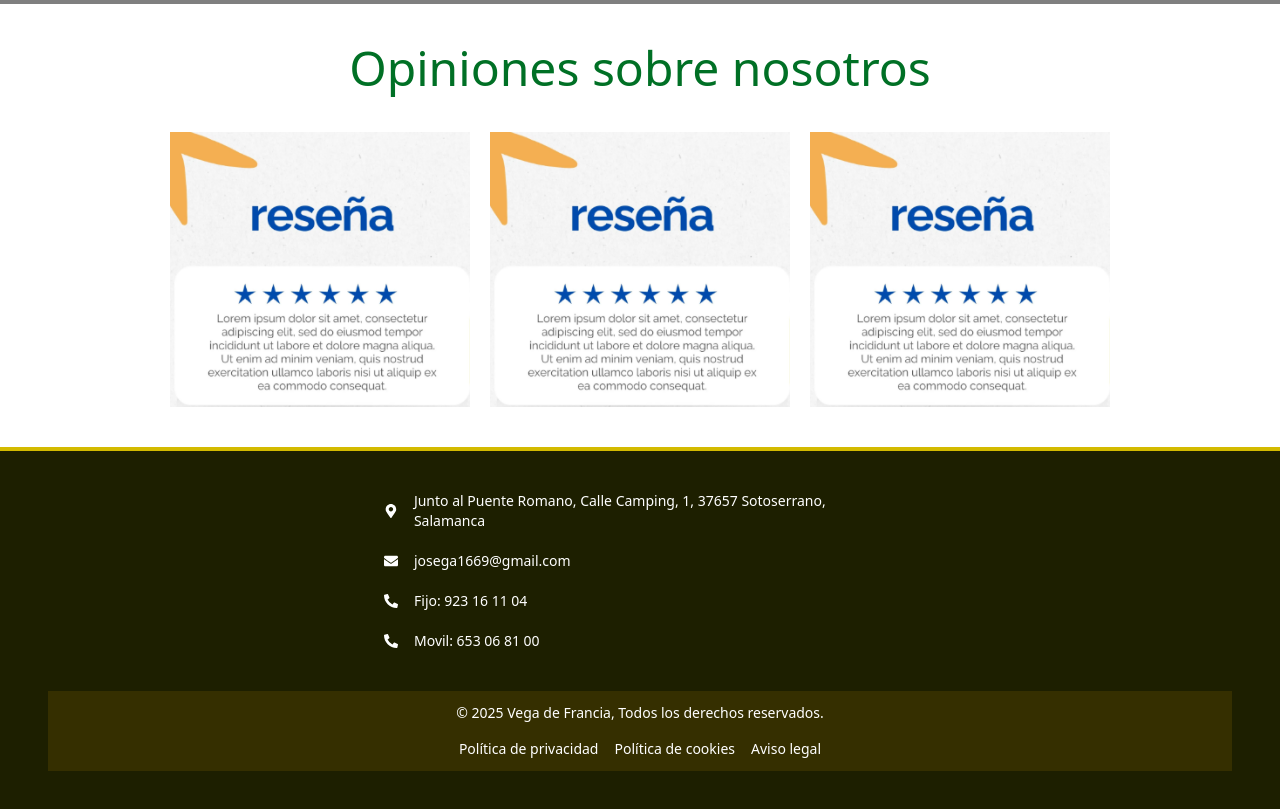
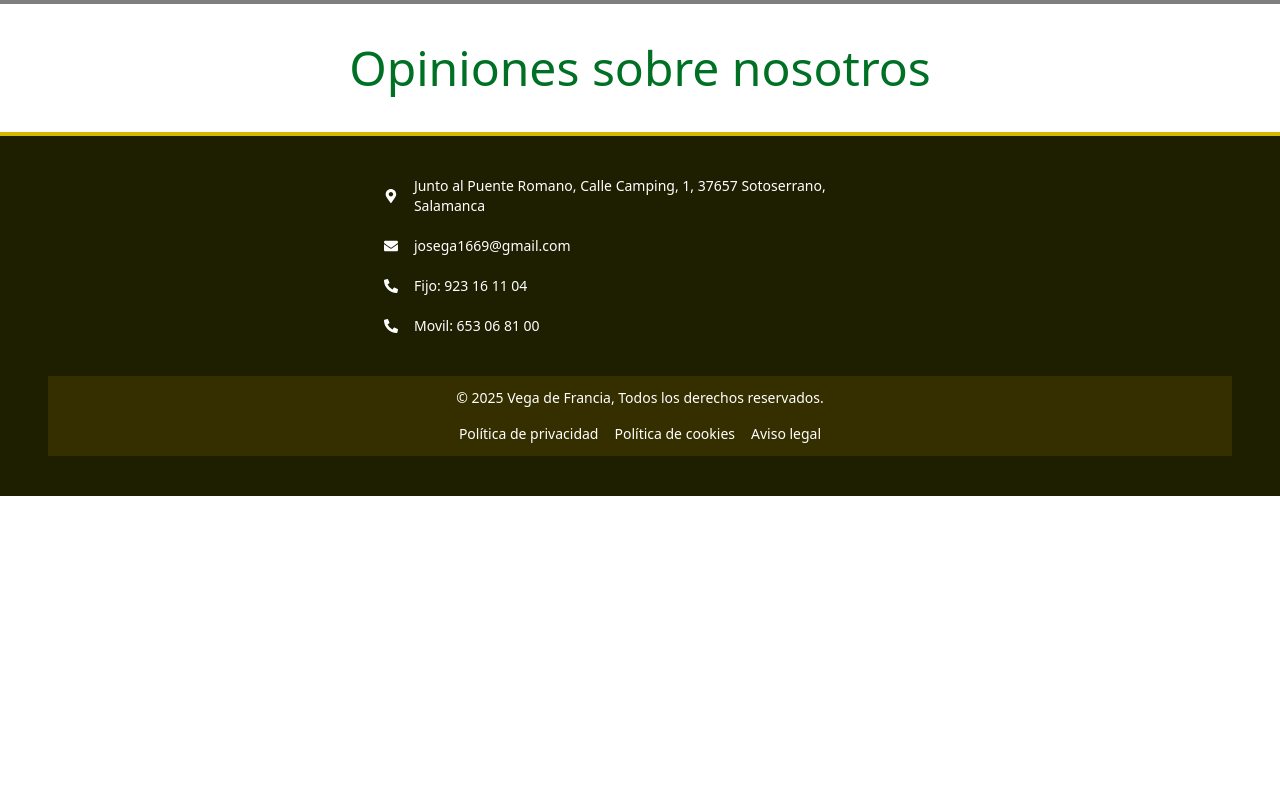
Before and after one commit to AdrianGonzalo/Camping-Vega-de-Francia, a Next.js app: page / in a window 1280 px wide. Shown: the part 3000-3809 px from the top of the page. After the commit the page ends 3496 px from the top, so only its background shows below. Built offline with nearby package versions, Linux system fonts and the light colour scheme; grey boxes are pictures that could not be loaded.

Commit message:
add reviews

```diff
--- a/src/app/(routes)/homePage/page.jsx
+++ b/src/app/(routes)/homePage/page.jsx
@@ -2,6 +2,7 @@ import Image from "next/image";
 import Link from "next/link";
 
 import Card from "@/app/components/card";
+import GoogleReviews from "@/app/components/GoogleReviews";
 
 const HomePage = () => {
   return (
@@ -169,30 +170,8 @@ const HomePage = () => {
           <p className="text-5xl text-[var(--titleBody)] mb-10 flex justify-center">
             Opiniones sobre nosotros
           </p>
-          <div className="flex gap-5 justify-center mb-10">
-            <Image
-              src="/reseña.png"
-              alt="reseña"
-              width={300}
-              height={300}
-              className="object-cover object-center"
-            />
-
-            <Image
-              src="/reseña.png"
-              alt="reseña"
-              width={300}
-              height={300}
-              className="object-cover object-center"
-            />
-
-            <Image
-              src="/reseña.png"
-              alt="reseña"
-              width={300}
-              height={300}
-              className="object-cover object-center"
-            />
+          <div className="">
+            <GoogleReviews />
           </div>
         </div>
       </div>
--- /dev/null
+++ b/src/app/components/GoogleReviews.jsx
@@ -0,0 +1,21 @@
+"use client";
+
+import { useEffect } from "react";
+
+export default function GoogleReviews() {
+  useEffect(() => {
+    const script = document.createElement("script");
+    script.src = "https://static.elfsight.com/platform/platform.js";
+    script.async = true;
+    document.body.appendChild(script);
+  }, []);
+
+  return (
+    <div className="my-8">
+      <div
+        className="elfsight-app-8a78d95d-e1b7-4369-aca9-c97978d72f06"
+        data-elfsight-app-lazy
+      ></div>
+    </div>
+  );
+}
```
